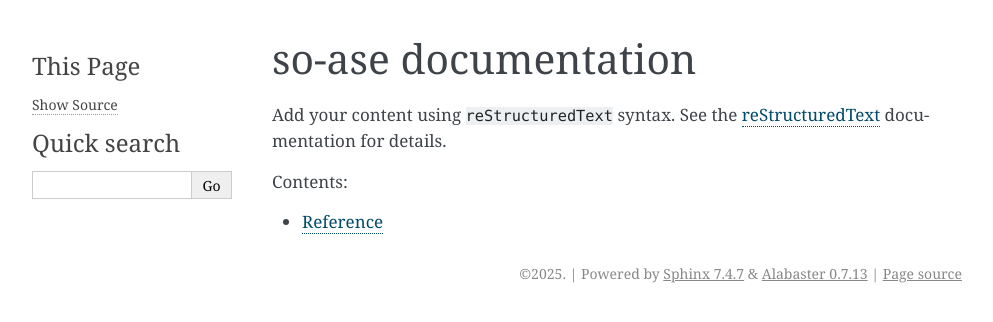
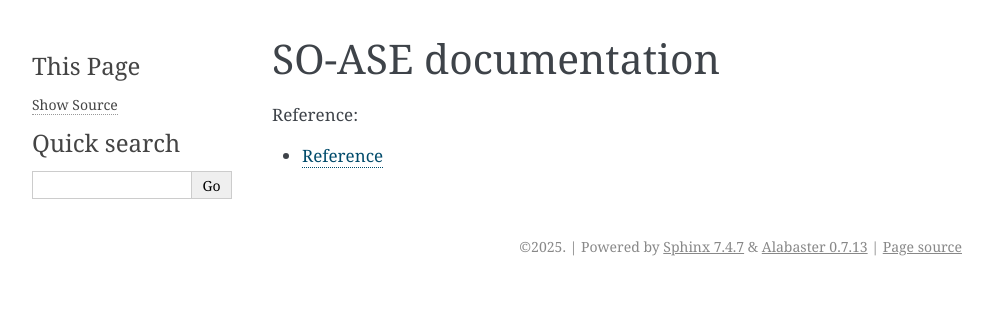
Before and after one commit to FinnHeu/SO-ASE, a Sphinx documentation site: the page built from docs/source/index.rst, in a window 1280 px wide. Shown: the top 322 px of the page, without its empty margins (148-1141 px from the left). Built offline with Sphinx 7.4.7, drawn with Linux system fonts in a browser that asks for light colours.

Commit message:
Add all py files

```diff
--- /dev/null
+++ b/docs/source/generated/so_ase.eval_atmosphere.rst
@@ -0,0 +1,4 @@
+so\_ase.eval\_atmosphere
+========================
+
+.. automodule:: so_ase.eval_atmosphere
--- a/docs/source/index.rst
+++ b/docs/source/index.rst
@@ -3,16 +3,12 @@
    You can adapt this file completely to your liking, but it should at least
    contain the root `toctree` directive.
 
-so-ase documentation
+SO-ASE documentation
 ====================
-
-Add your content using ``reStructuredText`` syntax. See the
-`reStructuredText <https://www.sphinx-doc.org/en/master/usage/restructuredtext/index.html>`_
-documentation for details.
 
 
 .. toctree::
    :maxdepth: 2
-   :caption: Contents:
+   :caption: Reference:
 
    reference
--- a/docs/source/reference.rst
+++ b/docs/source/reference.rst
@@ -5,4 +5,10 @@
    :toctree: generated
    :recursive:
 
+   so_ase.eval_atmosphere
    so_ase.eval_ocean
+   so_ase.eval_sea_ice
+   so_ase.helpers_mesh
+   so_ase.helpers_plots
+   so_ase.helpers_regression
+   so_ase.plotting_maps
```
Also changed, not shown: docs/source/generated/so_ase.eval_sea_ice.rst (added, +14 -0 lines), docs/source/generated/so_ase.helpers_mesh.rst (added, +21 -0 lines), docs/source/generated/so_ase.helpers_plots.rst (added, +11 -0 lines), docs/source/generated/so_ase.helpers_regression.rst (added, +17 -0 lines), docs/source/generated/so_ase.plotting_maps.rst (added, +12 -0 lines), 5 other files.
